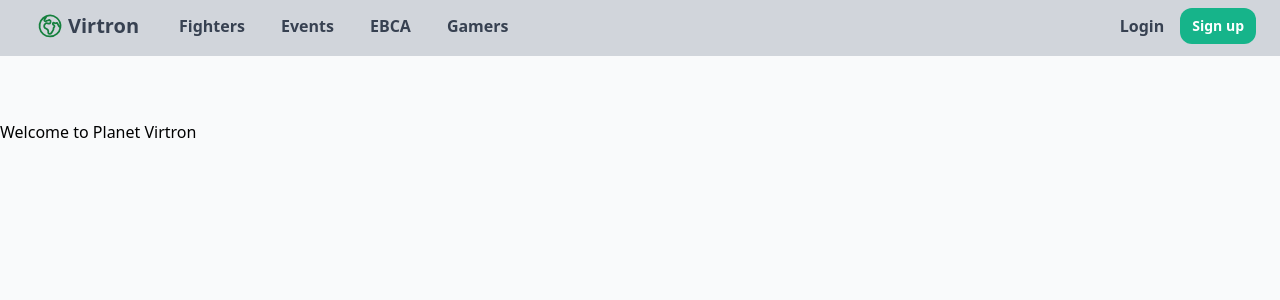
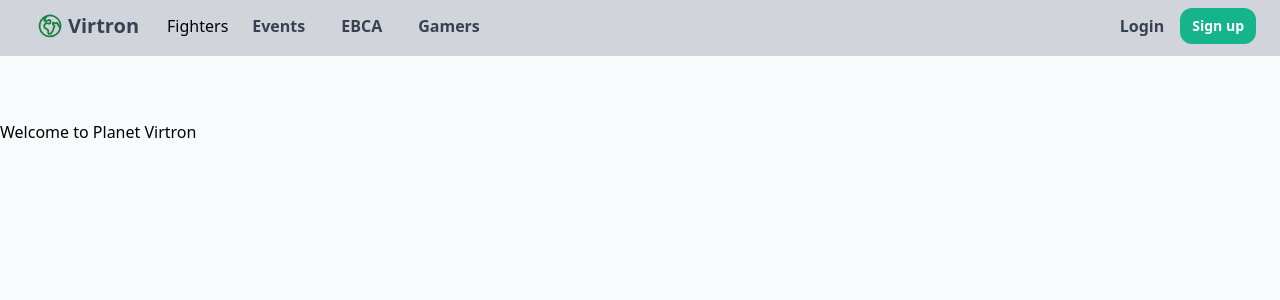
Before and after one commit to Vince489/wire, a Nuxt app: page / in a window 1280 px wide. Shown: the top 300 px of the page. Built offline with nearby package versions, Linux system fonts and the light colour scheme.

Commit message:
changed link

```diff
--- a/components/navbar.vue
+++ b/components/navbar.vue
@@ -32,11 +32,7 @@
 
             <!-- primary nav-->
             <div class="hidden md:flex items-center space-x-3">
-              <nuxt-link
-                to="/fighters"
-                class="font-semibold py-3 px-3 text-gray-700"
-                >Fighters</nuxt-link
-              >
+              <a href="/fighters">Fighters</a>
               <nuxt-link
                 to="/events"
                 class="font-semibold py-3 px-3 text-gray-700"
@@ -167,11 +163,7 @@
 
       <!--mobile menu-->
       <div v-if="toggle_menu" id="mobile-menu" class="duration-300 mobile-menu md:hidden">
-        <nuxt-link
-          to="/fighters"
-          class="font-semibold block py-3 px-4 hover:bg-gray-200"
-          >Fighters</nuxt-link
-        >
+        <a href="/fighters">Fighters</a>
         <nuxt-link
         to="/events"
         class="block py-3 px-4 hover:bg-gray-200"
```
